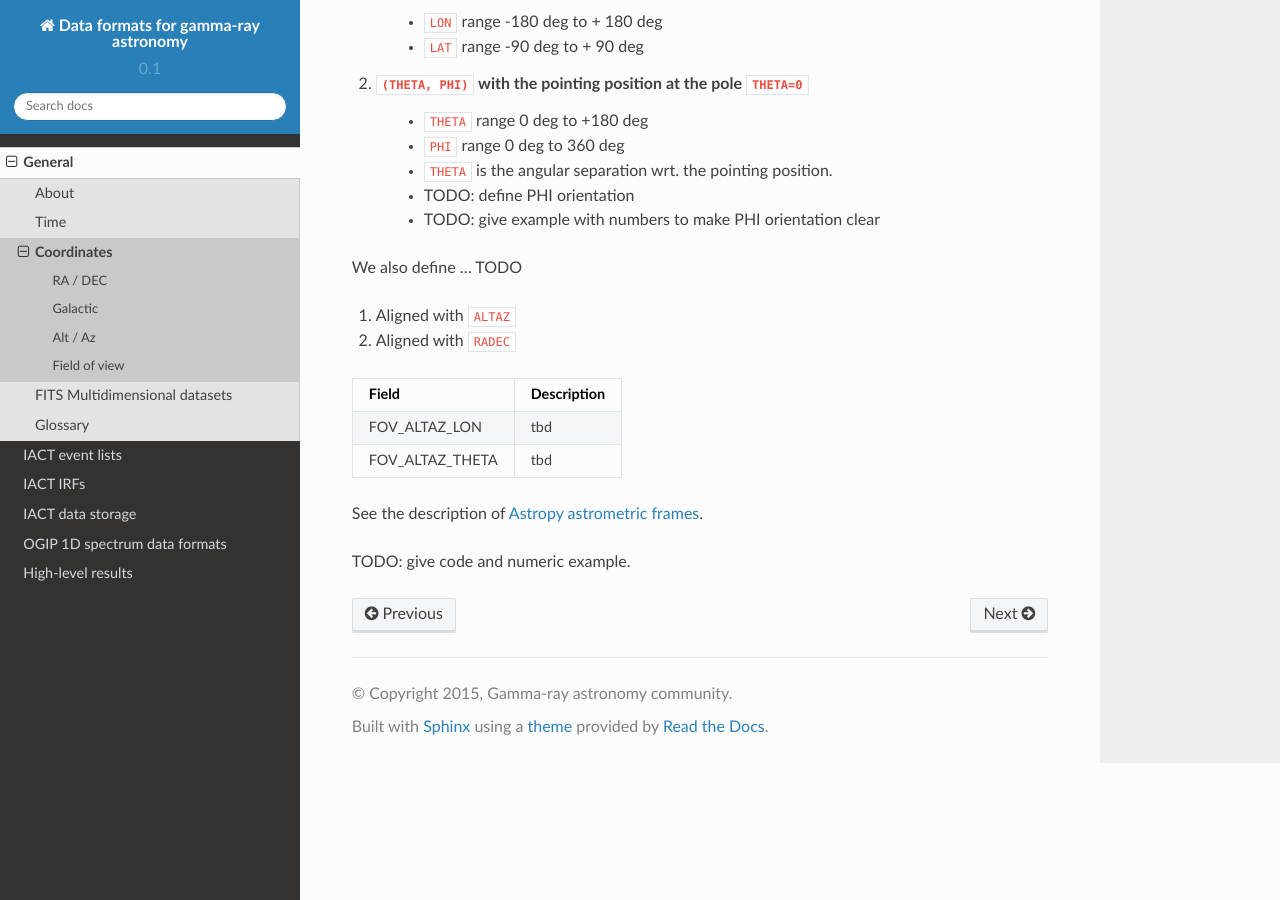
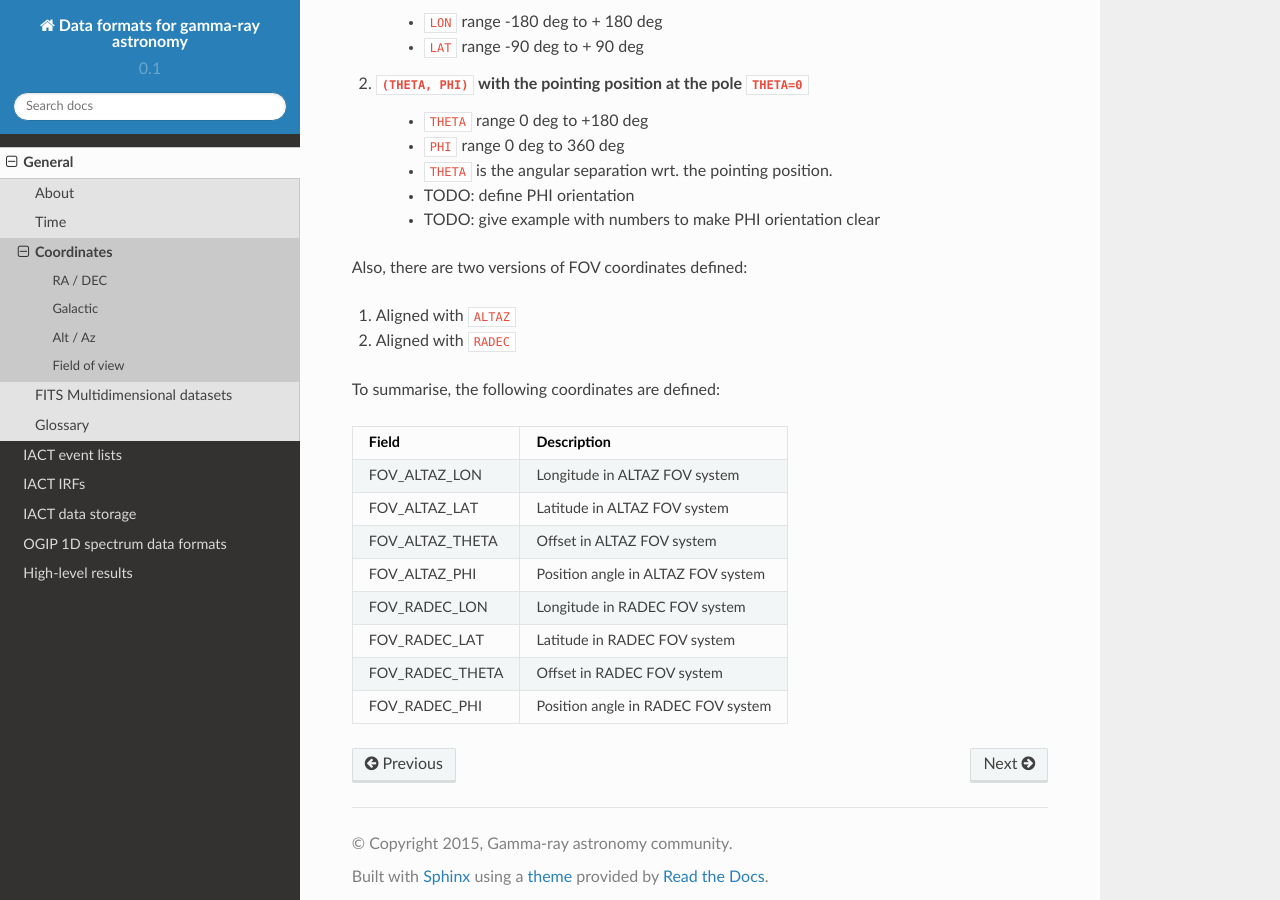
Before and after one commit to open-gamma-ray-astro/gamma-astro-data-formats, a Sphinx documentation site: the page built from source/general/coordinates.rst, in a window 1280 px wide and 900 px high, scrolled down 2741 px. Built offline with Sphinx 7.4.7 and the Read the Docs theme 2.0.0, drawn with Linux system fonts in a browser that asks for light colours.

Commit message:
Update source/general/coordinates.rst

```diff
--- a/source/general/coordinates.rst
+++ b/source/general/coordinates.rst
@@ -151,18 +151,23 @@ Two versions of FOV coordinates are defined:
      * TODO: define PHI orientation
      * TODO: give example with numbers to make PHI orientation clear
 
-We also define ... TODO
+Also, there are two versions of FOV coordinates defined:
 
 1. Aligned with ``ALTAZ``
 2. Aligned with ``RADEC``
 
-===============  ===========
+To summarise, the following coordinates are defined:
+
+===============  ==================================
 Field            Description
-===============  ===========
-FOV_ALTAZ_LON    tbd
-FOV_ALTAZ_THETA  tbd
-===============  ===========
-
-See the description of `Astropy astrometric frames`_.
-
-TODO: give code and numeric example.
+===============  ==================================
+FOV_ALTAZ_LON    Longitude in ALTAZ FOV system
+FOV_ALTAZ_LAT    Latitude in ALTAZ FOV system
+FOV_ALTAZ_THETA  Offset in ALTAZ FOV system
+FOV_ALTAZ_PHI    Position angle in ALTAZ FOV system
+---------------  ----------------------------------
+FOV_RADEC_LON    Longitude in RADEC FOV system
+FOV_RADEC_LAT    Latitude in RADEC FOV system
+FOV_RADEC_THETA  Offset in RADEC FOV system
+FOV_RADEC_PHI    Position angle in RADEC FOV system
+===============  ==================================
```
